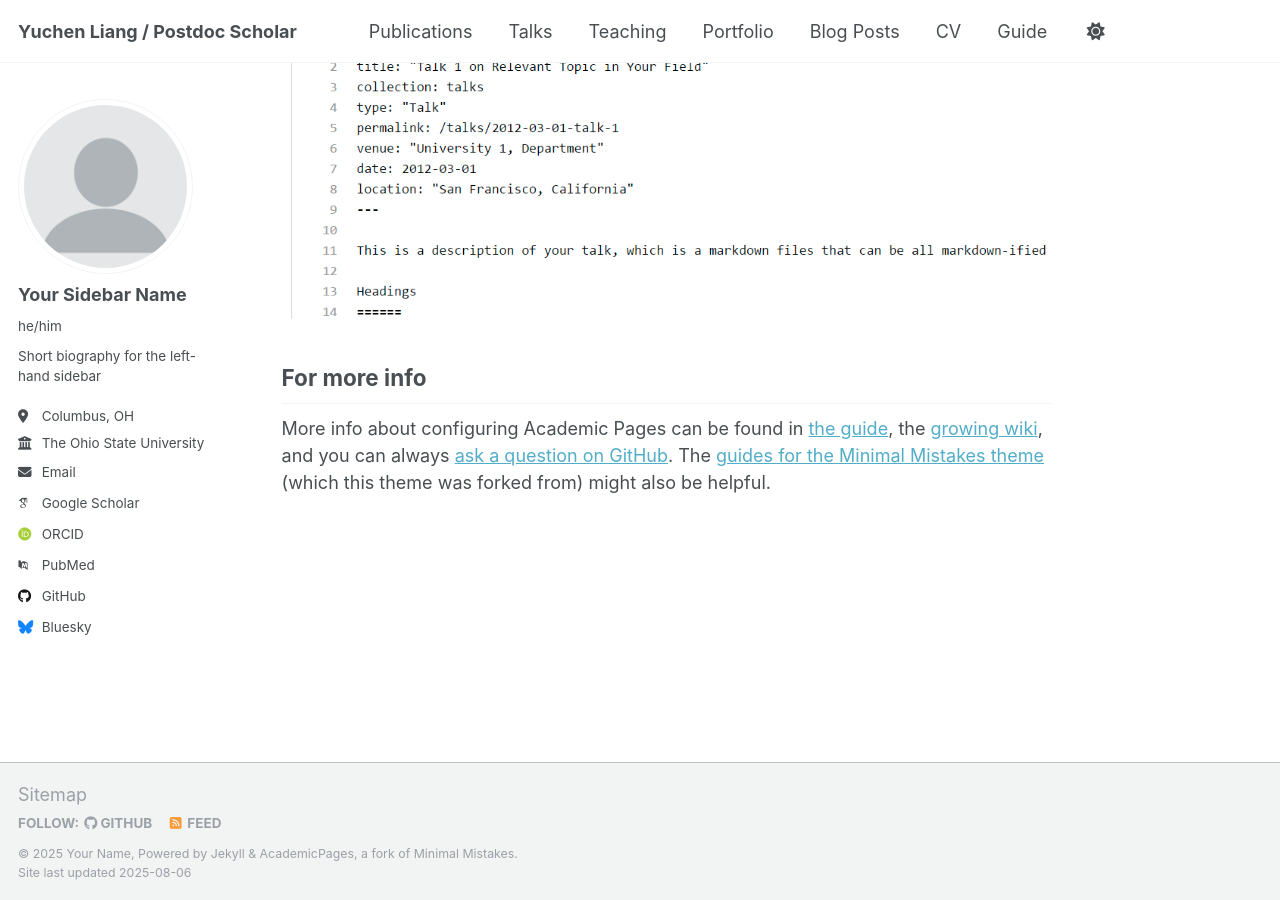
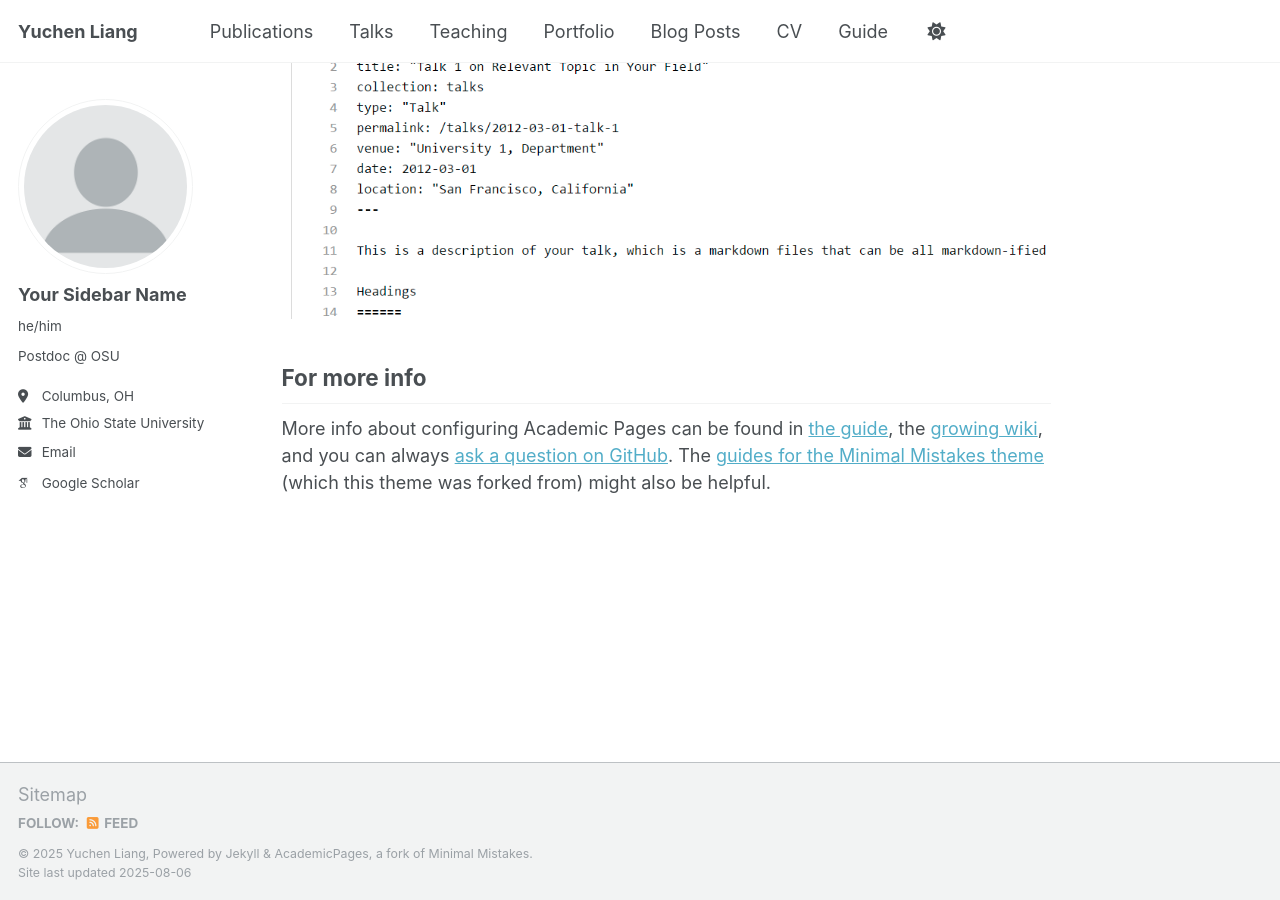
Before and after one commit to yuchenliang1/yuchenliang1.github.io, a Jekyll site: the page built from _pages/about.md, in a window 1280 px wide and 900 px high, scrolled down 2880 px. Built offline with Jekyll 4.4.1, drawn with Linux system fonts in a browser that asks for light colours; some web fonts are replaced; a script that is not in the unit is left out.

Commit message:
Update _config.yml

```diff
--- a/_config.yml
+++ b/_config.yml
@@ -9,13 +9,13 @@
 # Basic Site Settings
 locale                   : "en-US"
 site_theme               : "default"
-title                    : "Yuchen Liang / Postdoc Scholar"
+title                    : "Yuchen Liang"
 title_separator          : "-"
-name                     : &name "Your Name"
+name                     : &name "Yuchen Liang"
 description              : &description "personal description"
 url                      : "https://yuchenliang1.github.io" # the base hostname & protocol for your site e.g. "https://[your GitHub username].github.io" or if you already have some other page hosted on Github then use "https://[your GitHub username].github.io/[Your Repo Name]"
 baseurl                  : "" # the subpath of your site, e.g. "/blog"
-repository               : "academicpages/academicpages.github.io"
+# repository               : "academicpages/academicpages.github.io"
 
 # Site Author - The following control what appear as part of the author content on the side bar.
 #               If a field is blank the icon and link will not appear, otherwise it will be shown.
@@ -25,21 +25,21 @@ author:
   avatar           : "profile.png"
   name             : "Your Sidebar Name"
   pronouns         : "he/him" # example: "she/her"
-  bio              : "Short biography for the left-hand sidebar"
+  bio              : "Postdoc @ OSU"
   location         : "Columbus, OH"
   employer         : "The Ohio State University"
-  uri              : # URL
-  email            : "none@example.org"
+  # uri              : # URL
+  email            : "liang.1439@osu.edu"
 
   # Academic websites
   academia         : # URL
   arxiv            : # URL - Update with the correct link to your profile
-  googlescholar    : "https://scholar.google.com/citations?user=PS_CX0AAAAAJ"
+  googlescholar    : "https://scholar.google.com/citations?user=JmG3eGAAAAAJ&hl=en"
   inspire-hep      : # URL
   impactstory      : # URL
-  orcid            : "http://orcid.org/yourorcidurl"
+  orcid            : # URL
   semantic         : # URL
-  pubmed           : "https://www.ncbi.nlm.nih.gov/pubmed/?term=john+snow"
+  pubmed           : # URL
   researchgate     : # URL
   scopus           : # URL
 
@@ -47,13 +47,13 @@ author:
   bitbucket        : # Username - Update with your username on the site
   codepen          : # Username
   dribbble         : # Username
-  github           : "academicpages"
+  github           : # Username
   kaggle           : # Username
   stackoverflow    : # User number or user number and name (i.e., use "1" or "1/jeff-atwood")
 
   # Social media
   artstation       : # Username
-  bluesky          : "bsky.app" # Replace this with you Bluesky username
+  bluesky          : # Username
   facebook         : # Username
   flickr           : # Username
   foursquare       : # Username
```
